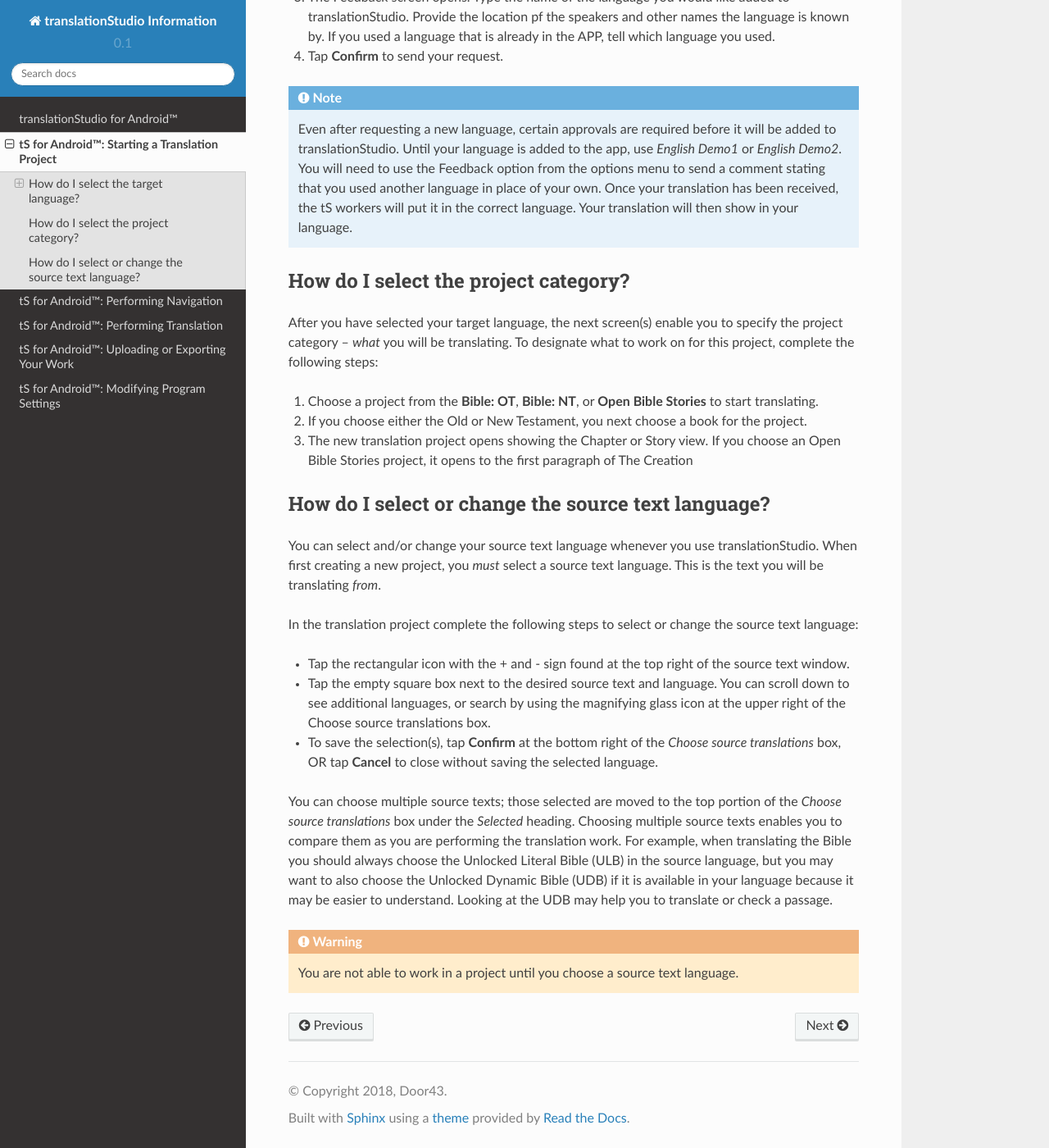
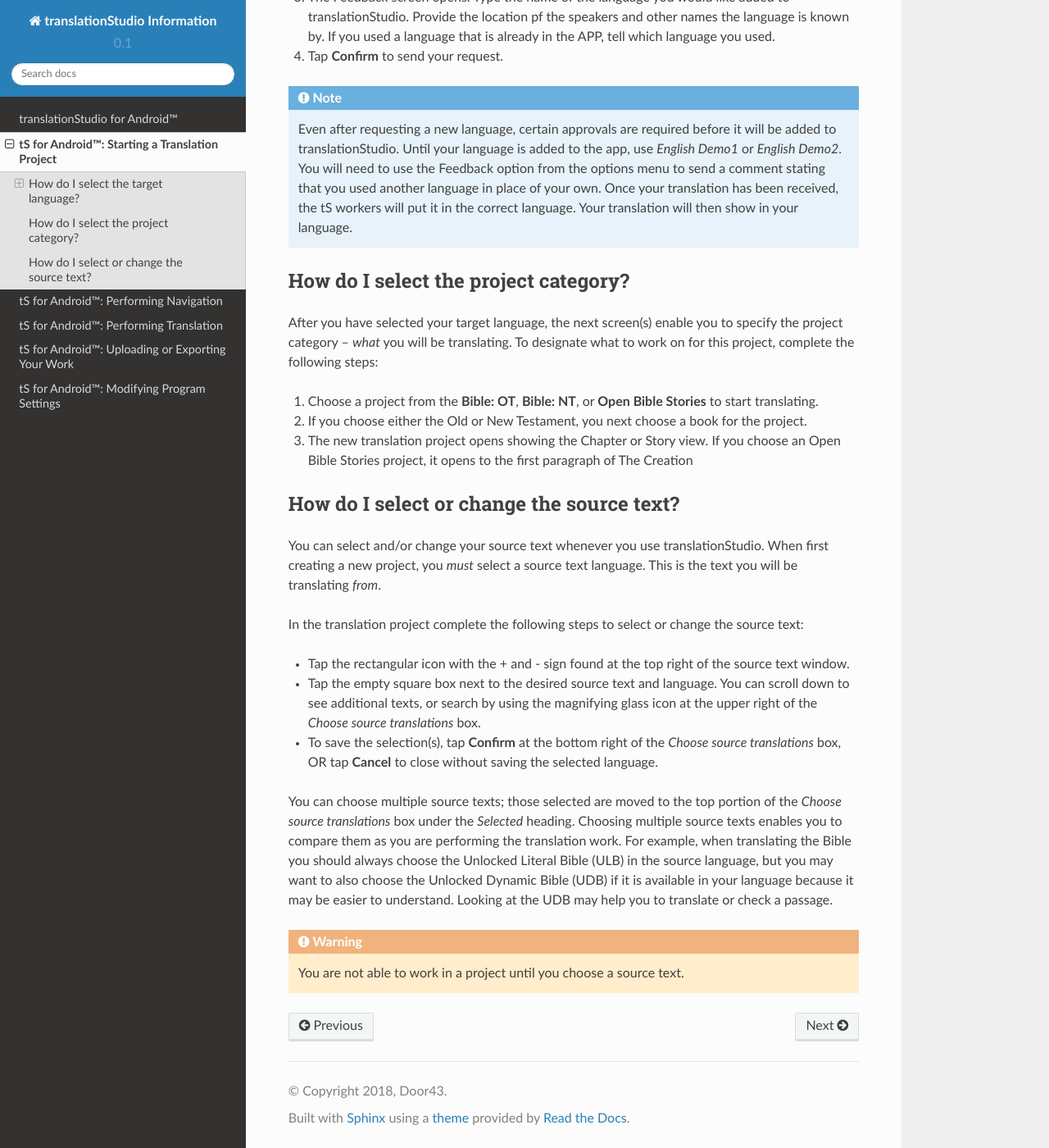
Before and after one commit to unfoldingWord-dev/translationStudio-Info, a Sphinx documentation site: the page built from docs/tStart.rst, in a window 1280 px wide and 1400 px high, scrolled down 1800 px. Shown: the whole window at 82% size. Built offline with Sphinx 7.4.7 and the Read the Docs theme 2.0.0, drawn with Linux system fonts in a browser that asks for light colours; pages that are not in the unit, such as notebooks, are missing from menus; some of the changed text lies outside the part shown.

Commit message:
Update tStart.rst

```diff
--- a/docs/tStart.rst
+++ b/docs/tStart.rst
@@ -8,13 +8,13 @@ tS for Android™: Starting a Translation Project
     :height: 245px
     :alt: translationStudio for Android
 
-A translation project consists of:
+The definition of a translation project consists of:
 
-1. A target language - the language *into which* you will be translating
+1. Spedifying the **target language** - the language *into which* you will be translating
 
-2. A project category - *what* you will be translating, such as Open Bible Stories or a book of the Bible
+2. Selecting a **project category** - *what* you will be translating, such as Open Bible Stories or a book of the Bible
 
-3. A source text language - the language and text *from which* you will be translating, such as the English ULB (Unlocked Literal Bible)
+3. Choosing a **source text** - the language and text *from which* you will be translating, such as the English ULB (Unlocked Literal Bible)
 
 To start a translation project, you must specify each of these elements.
 
@@ -77,19 +77,19 @@ After you have selected your target language, the next screen(s) enable you to s
 
 3.	The new translation project opens showing the Chapter or Story view. If you choose an Open Bible Stories project, it opens to the first paragraph of The Creation
 
-How do I select or change the source text language?
+How do I select or change the source text?
 -----------------------------------------------------
 
-You can select and/or change your source text language whenever you use translationStudio. When first creating a new project, you *must* select a source text language. This is the text you will be translating *from*.
+You can select and/or change your source text whenever you use translationStudio. When first creating a new project, you *must* select a source text language. This is the text you will be translating *from*.
 
-In the translation project complete the following steps to select or change the source text language:
+In the translation project complete the following steps to select or change the source text:
 
 * Tap the rectangular icon with the + and - sign  found at the top right of the source text window.
 
-* Tap the empty square box next to the desired source text and language. You can scroll down to see additional languages, or search by using the magnifying glass icon at the upper right of the Choose source translations box.
+* Tap the empty square box next to the desired source text and language. You can scroll down to see additional texts, or search by using the magnifying glass icon at the upper right of the *Choose source translations* box.
 
 * To save the selection(s), tap **Confirm** at the bottom right of the *Choose source translations* box, OR tap **Cancel** to close without saving the selected language.
 
 You can choose multiple source texts; those selected are moved to the top portion of the *Choose source translations* box under the *Selected* heading. Choosing multiple source texts enables you to compare them as you are performing the translation work. For example, when translating the Bible you should always choose the Unlocked Literal Bible (ULB) in the source language, but you may want to also choose the Unlocked Dynamic Bible (UDB) if it is available in your language because it may be easier to understand. Looking at the UDB may help you to translate or check a passage.
 
-.. warning:: You are not able to work in a project until you choose a source text language.
+.. warning:: You are not able to work in a project until you choose a source text.
```
